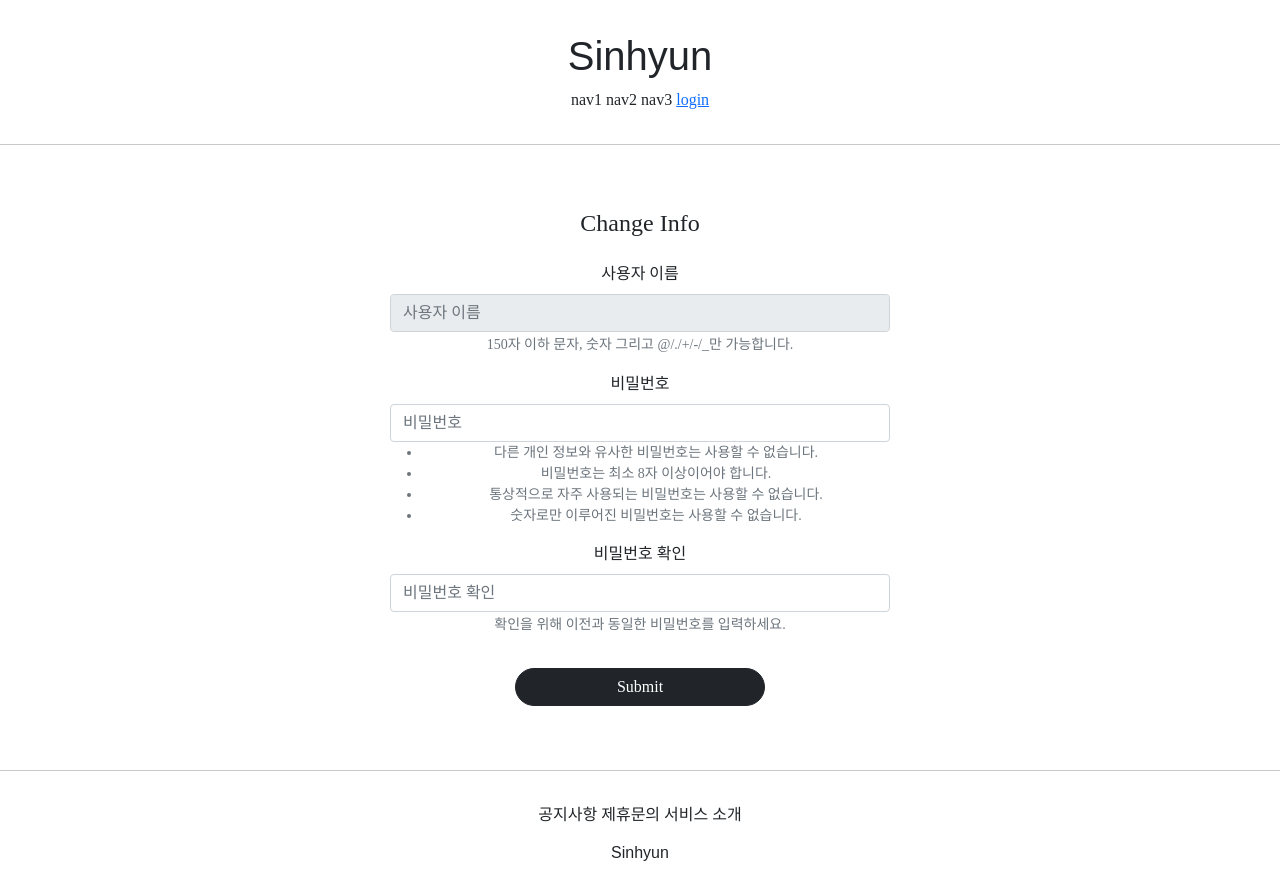
After one commit to kimsinhyun/django_study, a Django app: template accountapp/templates/accountapp/update.html in a window 1280 px wide. The commit adds this page. Run offline with Django 3.2, Linux system fonts and the light colour scheme; the template is opened without the code that fills it: values that come from a table or form of the project are taken from there, others are empty; some libraries are stand-ins or nearby versions; some web fonts are replaced.

Commit message:
create a new form in forms.py for update user Info that can not change username

```diff
--- /dev/null
+++ b/accountapp/forms.py
@@ -0,0 +1,7 @@
+from django.contrib.auth.forms import UserCreationForm
+
+class AccountUpdateForm(UserCreationForm):
+    def __init__(self, *args, **kwargs):
+        super().__init__(*args, **kwargs)
+        #자신의 Info를 업데이트할 때 ID는 바꾸지 못하게 따로 하나의 forms을 생성
+        self.fields['username'].disabled = True
--- a/accountapp/templates/accountapp/create.html
+++ b/accountapp/templates/accountapp/create.html
@@ -15,7 +15,7 @@
     <!--        내부적으로 생긴 form 변수를 가져와서 쓰면 된다-->
             {% csrf_token %}
             {% bootstrap_form form %}
-                <input type="submit" class="btn btn-primary" >
+                <input type="submit" class="btn btn-dark rounded-pill col-6 mt-3" >
 
         </form>
     </div>
--- /dev/null
+++ b/accountapp/templates/accountapp/update.html
@@ -0,0 +1,16 @@
+{% extends 'base.html'  %}
+{% load bootstrap4 %}
+
+{% block content %}
+    <div style="text-align: center ; max-width: 500px ; margin: 4rem auto">
+        <div class="mb-4">
+            <h4>Change Info</h4>
+        </div>
+        <form action="{% url 'accountapp:update' pk=user.pk %}" method="post">
+            {% csrf_token %}
+            {% bootstrap_form form %}
+                <input type="submit" class="btn btn-dark rounded-pill col-6 mt-3" >
+
+        </form>
+    </div>
+{% endblock %}
--- a/accountapp/urls.py
+++ b/accountapp/urls.py
@@ -1,6 +1,6 @@
 from django.contrib.auth.views import LoginView, LogoutView
 from django.urls import path
-from accountapp.views import hello_world,AccountCreateView,AccountDetialView
+from accountapp.views import AccountUpdateView, hello_world,AccountCreateView,AccountDetialView
 
 #이렇게 써놓는게 좋다.
 
@@ -19,4 +19,6 @@ urlpatterns = [
 
     #몇 번 유저객체에 접근할 것인지
     path('detail/<int:pk>', AccountDetialView.as_view(), name='detail'),
+    path('update/<int:pk>', AccountUpdateView.as_view(), name='update'),
+
 ]
```
Also changed, not shown: accountapp/templates/accountapp/detail.html (+8 -0 lines), accountapp/views.py (+8 -1 lines).
